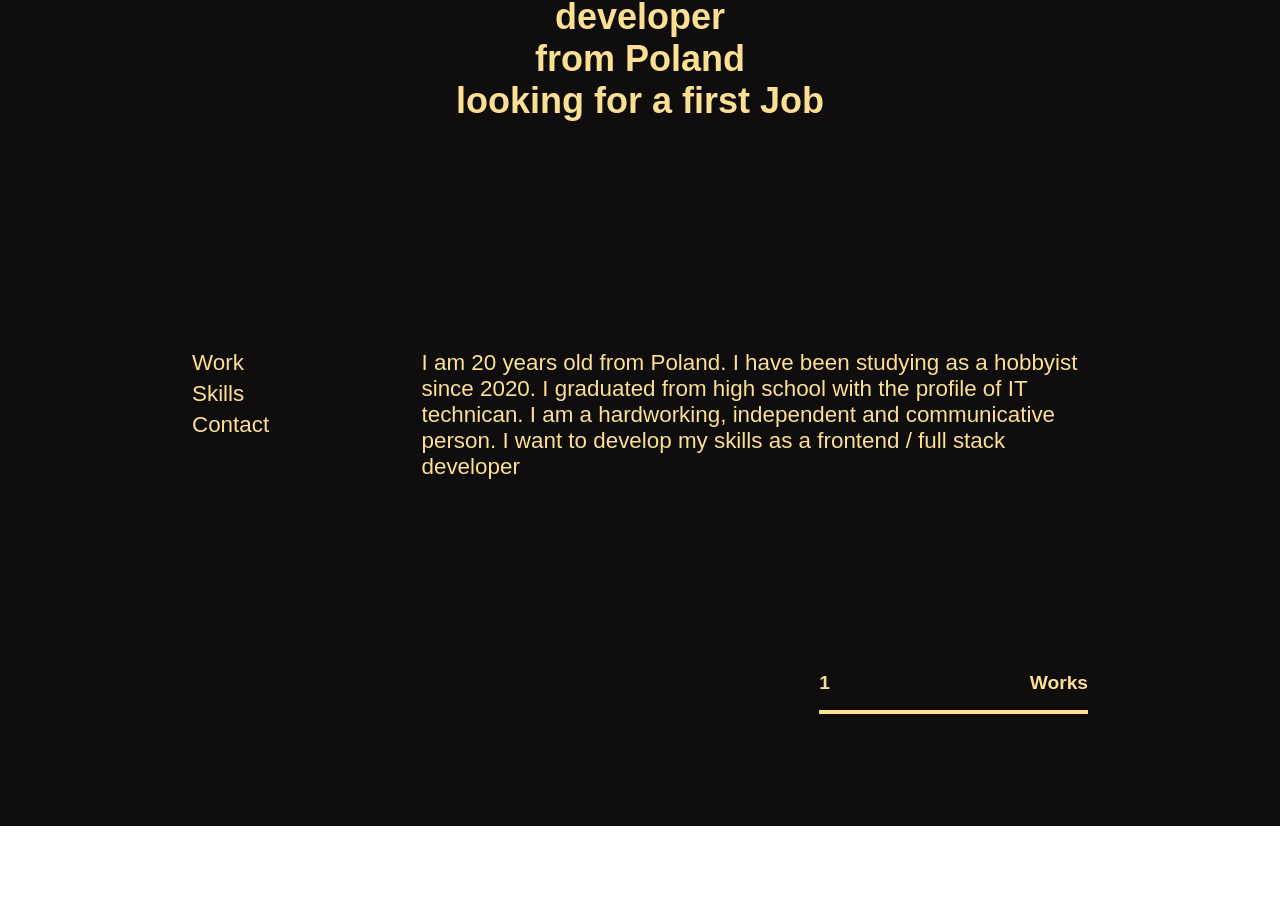
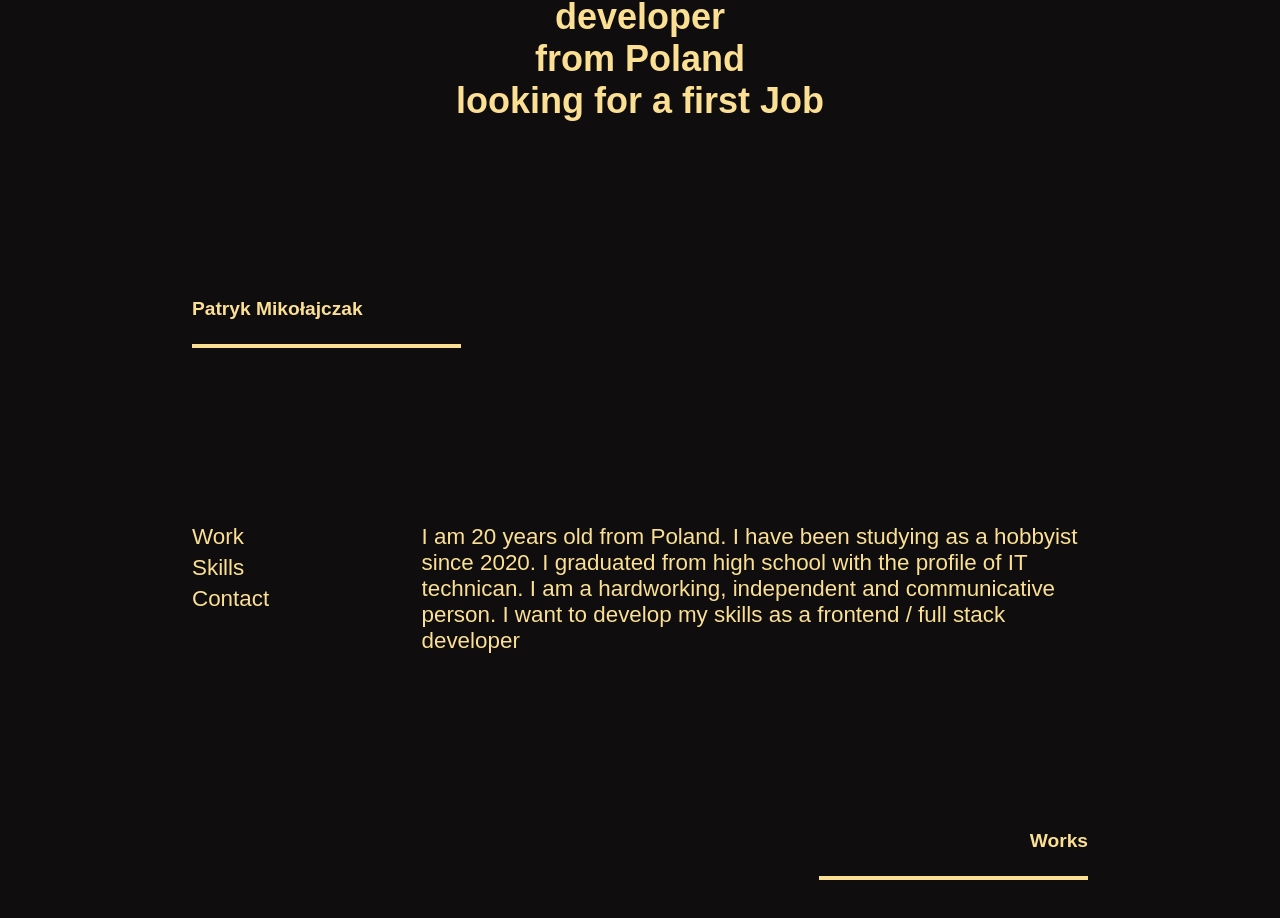
Before and after one commit to Pamade/Portfolio, a React (Create React App) app: page / in a window 1280 px wide. Shown: the part 636-1554 px from the top of the page. Before the commit the page ends 1438 px from the top, so only its background shows below. Built offline with nearby package versions, Linux system fonts and the light colour scheme; a web font is replaced by a local one.

Commit message:
create sliding text with intersection

```diff
--- a/package.json
+++ b/package.json
@@ -11,10 +11,12 @@
     "@types/react": "^18.0.28",
     "@types/react-dom": "^18.0.11",
     "axios": "^1.3.4",
+    "framer-motion": "^10.0.2",
     "react": "^18.2.0",
     "react-dom": "^18.2.0",
     "react-router-dom": "^6.8.2",
     "react-scripts": "5.0.1",
+    "react-scroll-motion": "^0.3.2",
     "typescript": "^4.9.5",
     "web-vitals": "^2.1.4"
   },
--- a/src/Components/SectionHeading/SectionHeading.module.scss
+++ b/src/Components/SectionHeading/SectionHeading.module.scss
@@ -1,13 +1,32 @@
 @use "../../styles/variables.scss" as variable;
 
 .p {
-  margin: 7rem 0;
+  font-size: 1.2rem;
+  font-weight: bold;
   display: flex;
-  justify-content: space-between;
-  width: 30%;
+}
+
+.line {
   padding-bottom: 1rem;
   border-bottom: 4px solid variable.$main-color;
-  font-size: 1.2rem;
-  font-weight: bold;
-  align-self: flex-end;
 }
+
+.section {
+  width: 100%;
+  padding: 2rem 0;
+}
+
+.container {
+  display: flex;
+  flex-direction: column;
+}
+
+.text_container {
+  height: 30px;
+}
+
+@media (min-width: 1200px) {
+  .section {
+    padding: 10rem 0;
+  }
+}
--- a/src/Components/SectionHeading/SectionHeading.tsx
+++ b/src/Components/SectionHeading/SectionHeading.tsx
@@ -1,16 +1,44 @@
+import React, { useState } from "react";
 import styles from "./SectionHeading.module.scss";
+import { motion } from "framer-motion";
+
 interface Props {
-  number: string;
   name: string;
-  alignSelf: "flex-start" | "flex-end";
+  alignItems: "flex-start" | "flex-end";
 }
 
-const SectionHeading = ({ name, number, alignSelf }: Props) => {
+const SectionHeading = ({ name, alignItems }: Props) => {
+  const [isAnimationCompleted, setIsAnimationCompleted] = useState(false);
+
   return (
-    <p style={{ alignSelf }} className={styles.p}>
-      <span>{number}</span>
-      <span>{name}</span>
-    </p>
+    <section className={styles.section}>
+      <div style={{ alignItems }} className={styles.container}>
+        <div className={styles.text_container}>
+          {isAnimationCompleted && (
+            <motion.div
+              initial={{ opacity: 0, y: 5 }}
+              animate={{ opacity: 1, y: 0 }}
+              transition={{ duration: 0.5 }}
+              viewport={{ once: true, amount: 0.8 }}
+              whileInView={{ width: "100%" }}
+            >
+              <p className={styles.p}>
+                <span>{name}</span>
+              </p>
+            </motion.div>
+          )}
+        </div>
+        <motion.div
+          className={styles.line}
+          viewport={{ once: true, amount: 0.8 }}
+          style={{ alignItems }}
+          initial={{ width: 0 }}
+          whileInView={{ width: "30%" }}
+          onAnimationComplete={() => setIsAnimationCompleted(true)}
+          transition={{ duration: 1 }}
+        />
+      </div>
+    </section>
   );
 };
 
--- /dev/null
+++ b/src/Components/SingleWork/SingleWork.module.scss
@@ -0,0 +1,24 @@
+$img_width_mobile: 300px;
+
+.section {
+  // padding: 2rem 0;
+  // overflow-y: scroll;
+  // text-align: center;
+  // display: flex;
+  // background-color: red;
+  // width: 80%;
+}
+.div {
+  position: fixed;
+  top: 50%;
+  width: $img_width_mobile;
+  text-align: center;
+  color: red;
+}
+
+.background {
+  background-image: url("../../images/ujcapp-small.JPG");
+  margin: 1rem 0;
+  height: 200px;
+  width: $img_width_mobile;
+}
--- /dev/null
+++ b/src/Components/SingleWork/SingleWork.tsx
@@ -0,0 +1,72 @@
+import React, { useRef, useEffect, useState } from "react";
+import ujcappSmall from "../../images/ujcapp-small.JPG";
+import styles from "./SingleWork.module.scss";
+import { motion } from "framer-motion";
+import { Link } from "react-router-dom";
+
+interface Props {
+  name: string;
+  description: string;
+}
+
+const SingleWork = ({ name, description }: Props) => {
+  const [isAtVerticalCenter, setIsAtVerticalCenter] = useState(false);
+
+  const refPosition = useRef<HTMLDivElement>(null);
+  useEffect(() => {
+    const observer = new IntersectionObserver(([entry]) => {
+      const { isIntersecting, boundingClientRect } = entry;
+      console.log(boundingClientRect);
+      const { top, bottom } = boundingClientRect;
+      const windowHeight = window.innerHeight;
+
+      setIsAtVerticalCenter(
+        isIntersecting && top < windowHeight / 2 && bottom > windowHeight / 2
+      );
+    });
+    if (refPosition.current) {
+      observer.observe(refPosition.current);
+    }
+    const handleScroll = () => {
+      if (refPosition.current) {
+        const { top, bottom } = refPosition.current.getBoundingClientRect();
+        const windowHeight = window.innerHeight;
+
+        setIsAtVerticalCenter(
+          top < windowHeight / 2 && bottom > windowHeight / 2
+        );
+      }
+    };
+
+    window.addEventListener("scroll", handleScroll);
+
+    return () => {
+      observer.disconnect();
+      window.removeEventListener("scroll", handleScroll);
+    };
+  }, []);
+
+  return (
+    <div ref={refPosition} className={styles.section}>
+      {isAtVerticalCenter && (
+        <div className={styles.div}>
+          <motion.div
+            // style={{ position: "fixed", top: "50%", color: "red" }}
+            initial={{ opacity: 0, y: 0 }}
+            animate={{ opacity: 1, y: 5 }}
+            transition={{ duration: 0.5 }}
+            // viewport={{ once: true, amount: 0.8 }}
+            whileInView={{ width: "100%" }}
+          >
+            <h3>{name}</h3>
+            <p>{description}</p>
+            <Link to={`/${name.toLowerCase()}`}>VIEW PROJECT</Link>
+          </motion.div>
+        </div>
+      )}
+      <div className={styles.background}></div>
+    </div>
+  );
+};
+
+export default React.memo(SingleWork);
--- a/src/Layouts/DesktopLayout/DesktopLayout.scss
+++ b/src/Layouts/DesktopLayout/DesktopLayout.scss
@@ -6,7 +6,7 @@
   #desktop_layout {
     display: flex;
     flex-direction: column;
-    gap: 5rem;
+    gap: 1rem;
     width: 70%;
     margin: 0 auto;
   }
--- a/src/Layouts/DesktopLayout/DesktopLayout.tsx
+++ b/src/Layouts/DesktopLayout/DesktopLayout.tsx
@@ -1,21 +1,21 @@
 import styles from "./DesktopLayout.module.scss";
 import Navigation from "../../Navigation/Navigation";
+import SectionHeading from "../../Components/SectionHeading/SectionHeading";
 import {
   H2Heading,
-  Name,
   PersonDescription,
 } from "../../PersonDescription/PersonDescription";
-import SectionHeading from "../../Components/SectionHeading/SectionHeading";
+
 const DesktopLayout = () => {
   return (
     <section id="desktop_layout">
       <H2Heading />
-      <Name />
+      <SectionHeading name="Patryk Mikołajczak" alignItems="flex-start" />
       <div className={styles.nav_about}>
         <Navigation />
         <PersonDescription displayName={false} />
       </div>
-      <SectionHeading name="Works" number="1" alignSelf="flex-end" />
+      <SectionHeading name="Works" alignItems="flex-end" />
     </section>
   );
 };
--- a/src/Layouts/MobileLayout/MobileLayout.tsx
+++ b/src/Layouts/MobileLayout/MobileLayout.tsx
@@ -8,7 +8,7 @@ const MobileLayout = () => {
     <section id="mobile_layout">
       <PersonDescription displayName={true} />
       <Navigation />
-      <SectionHeading name="Works" number="1" alignSelf="flex-end" />
+      <SectionHeading name="Works" alignItems="flex-end" />
       <Works />
     </section>
   );
--- a/src/PersonDescription/PersonDescription.tsx
+++ b/src/PersonDescription/PersonDescription.tsx
@@ -1,5 +1,6 @@
 import React from "react";
 import styles from "./personDescription.module.scss";
+import SectionHeading from "../Components/SectionHeading/SectionHeading";
 export const PersonDescription = ({
   displayName,
 }: {
@@ -7,7 +8,9 @@ export const PersonDescription = ({
 }) => {
   return (
     <div className={styles.content_header_mobile}>
-      {displayName && <Name />}
+      {displayName && (
+        <SectionHeading name="Patryk Mikołajczak" alignItems="flex-start" />
+      )}
       <p className={styles.description}>
         I am 20 years old from Poland. I have been studying as a hobbyist since
         2020. I graduated from high school with the profile of IT technican. I
@@ -18,8 +21,6 @@ export const PersonDescription = ({
   );
 };
 
-export const Name = () => <p className={styles.name}>Patryk Mikołajczak</p>;
-
 export const H2Heading = () => {
   return (
     <h2 className={styles.h2}>
--- /dev/null
+++ b/src/Works/Works.module.scss
@@ -0,0 +1,6 @@
+.section {
+  display: flex;
+  flex-direction: column;
+  align-items: center;
+  gap: 5rem;
+}
--- a/src/Works/Works.tsx
+++ b/src/Works/Works.tsx
@@ -1,7 +1,20 @@
-import React from "react";
+import styles from "./Works.module.scss";
+import SingleWork from "../Components/SingleWork/SingleWork";
+
+export interface LoadedComponentsData {
+  name: string;
+  description: string;
+  position: number;
+}
 
 const Works = () => {
-  return <div>Works</div>;
+  return (
+    <section className={styles.section}>
+      <SingleWork description="Fullstack web app" name="UJCCAP" />
+      <SingleWork description="description 2" name="2" />
+      <SingleWork description="description 3" name="3" />
+    </section>
+  );
 };
 
 export default Works;
--- a/src/custom.d.ts
+++ b/src/custom.d.ts
@@ -2,3 +2,4 @@ declare module '*.module.scss' {
     const classes: { [key: string]: string };
     export default classes;
   }
+declare module '*.JPG'
```
Also changed, not shown: src/images/ujcapp-small.JPG (added), 1 other file (tests, documents, lock files or other folders).
